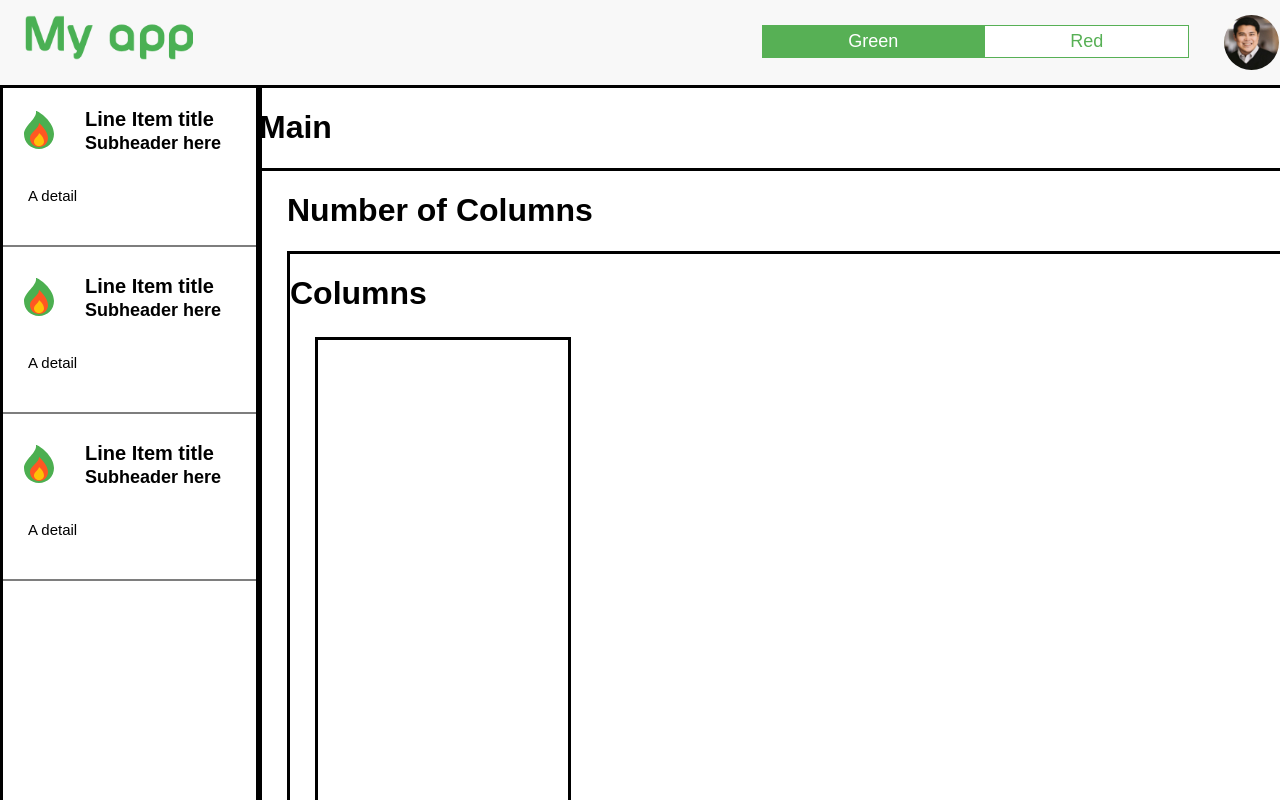
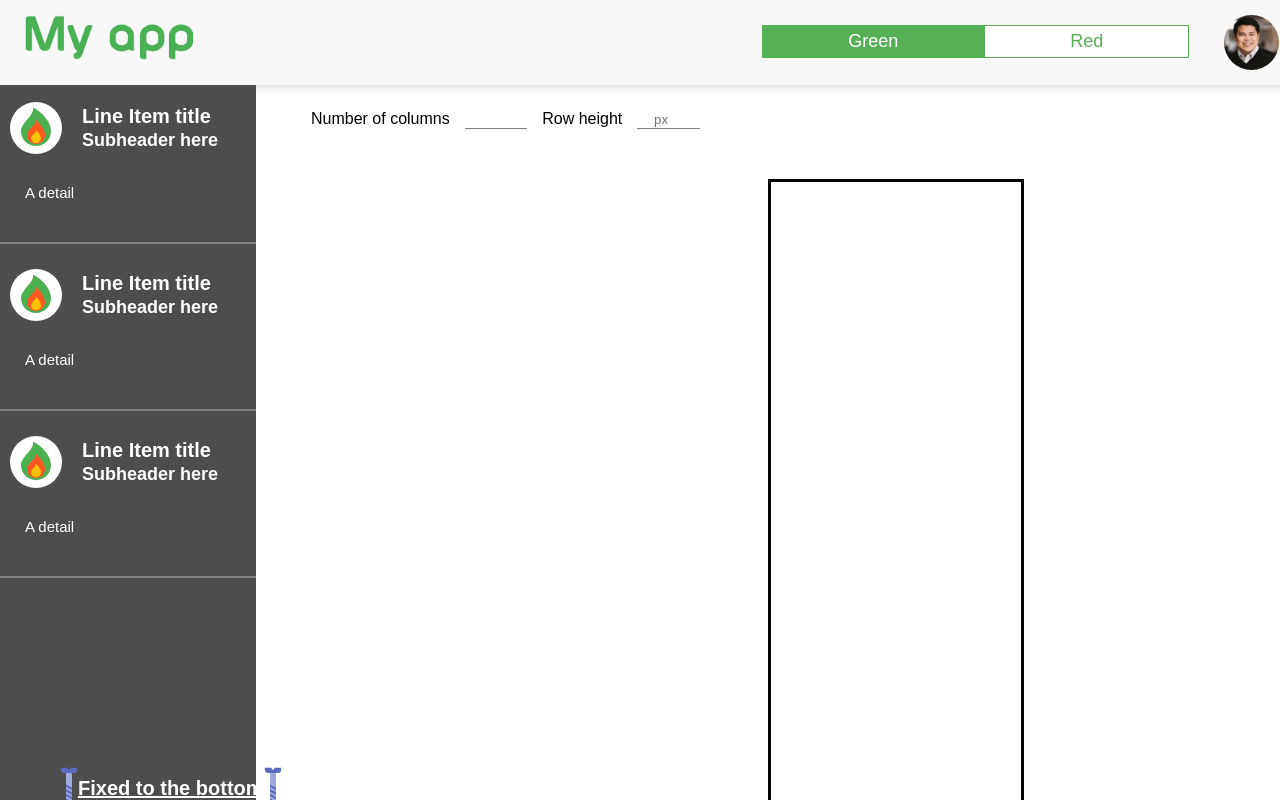
Before and after one commit to aiyentam/myapp-terrago, a React (Create React App) app: page / in a window 1280 px wide. Shown: the top 800 px of the page. Built offline with nearby package versions, Linux system fonts and the light colour scheme.

Commit message:
footer and styling

```diff
--- a/src/App.css
+++ b/src/App.css
@@ -2,3 +2,25 @@
   width: 100%;
   height: 100%;
 }
+
+.body-content {
+  height: 100%;
+  width: 100%;
+  display: flex;
+  flex-wrap: wrap;
+}
+
+.footer {
+  display: flex;
+  font-size: 10px;
+  color: white;
+  text-decoration: underline;
+  position: fixed;
+  bottom: 0;
+  padding-left: 60px;
+}
+
+.fixed {
+  margin: 0px;
+  align-self: flex-end;
+}
--- a/src/App.js
+++ b/src/App.js
@@ -9,8 +9,15 @@ class App extends Component {
     return (
       <div className="app">
         <Header />
-        <Sidebar />
-        <Main />
+        <div className="body-content">
+          <Sidebar />
+          <Main />
+        </div>
+        <div className="footer">
+          <img src="/images/Screw.svg" alt="screw" />
+          <h1 className="fixed">Fixed to the bottom</h1>
+          <img src="/images/Screw.svg" alt="screw" />
+        </div>
       </div>
     );
   }
--- a/src/columns/Columns.css
+++ b/src/columns/Columns.css
@@ -1,12 +1,12 @@
 .columns {
-  border: 3px solid black;
   padding-left: 25px;
   padding-right: 25px;
   height: 100%;
 }
 
 .column-container {
-  border: 3px solid black;
+  display: flex;
+  justify-content: space-around;
   height: 100%;
 }
 
--- a/src/columns/Columns.js
+++ b/src/columns/Columns.js
@@ -5,9 +5,7 @@ class Columns extends Component {
   render() {
     return (
       <div className="columns">
-        <h1>Number of Columns</h1>
         <div className="column-container">
-          <h1>Columns</h1>
           <div className="column" />
         </div>
       </div>
--- a/src/header/Header.css
+++ b/src/header/Header.css
@@ -1,8 +1,10 @@
 .header {
   display: inline-flex;
+  flex-wrap: wrap;
+  background-color: #f8f8f8;
   width: 98%;
-  background-color: #f8f8f8;
   padding: 15px 25px;
+  box-shadow: 0 10px 6px -6px #e9e8e8;
 }
 
 .logo {
@@ -20,38 +22,3 @@
   height: 55px;
   width: 55px;
 }
-
-.line-item {
-  display: flex;
-  flex-wrap: wrap;
-  padding: 10px;
-}
-
-.title {
-  padding: 10px 10px;
-  margin: 0px;
-  min-width: 0;
-}
-
-.title h1,
-h2 {
-  margin: 0px;
-  padding: 0px 10px;
-  text-overflow: ellipsis;
-  white-space: nowrap;
-  overflow: hidden;
-}
-
-.title h1 {
-  font-size: 20px;
-}
-
-.title h2 {
-  font-size: 18px;
-  padding-top: 2px;
-}
-
-.detail {
-  font-size: 15px;
-  padding: 8px 15px;
-}
--- a/src/main/Main.css
+++ b/src/main/Main.css
@@ -1,7 +1,19 @@
 .main {
-  border: 3px solid black;
   width: 100%;
   height: 100%;
   position: fixed;
   margin-left: 20%;
 }
+
+.column-amount {
+  padding: 25px 55px;
+}
+
+.column-amount input {
+  border: 0;
+  outline: 0;
+  border-bottom: 1px solid #7e7e7e;
+  width: 5%;
+  text-align: center;
+  margin: 0px 15px;
+}
--- a/src/main/Main.js
+++ b/src/main/Main.js
@@ -6,7 +6,12 @@ class Main extends Component {
   render() {
     return (
       <div className="main">
-        <h1>Main</h1>
+        <form className="column-amount">
+          <label>Number of columns</label>
+          <input type="number" name="numOfCol" />
+          <label>Row height</label>
+          <input type="number" name="height" placeholder="px" />
+        </form>
         <Columns />
       </div>
     );
--- a/src/sidebar/Sidebar.css
+++ b/src/sidebar/Sidebar.css
@@ -1,10 +1,17 @@
 .sidebar {
-  border: 3px solid black;
   display: flex;
   flex-direction: column;
+  background-color: #4d4d4d;
+  color: #ffff;
   position: fixed;
   width: 20%;
   height: 100%;
+}
+
+.line-item {
+  display: flex;
+  flex-wrap: wrap;
+  padding: 10px;
 }
 
 hr {
@@ -12,3 +19,32 @@ hr {
   margin-right: 0;
   border: 1px solid #7e7e7e;
 }
+
+.title {
+  padding: 10px 10px;
+  margin: 0px;
+  min-width: 0;
+}
+
+.title h1,
+h2 {
+  margin: 0px;
+  padding: 0px 10px;
+  text-overflow: ellipsis;
+  white-space: nowrap;
+  overflow: hidden;
+}
+
+.title h1 {
+  font-size: 20px;
+}
+
+.title h2 {
+  font-size: 18px;
+  padding-top: 2px;
+}
+
+.detail {
+  font-size: 15px;
+  padding: 8px 15px;
+}
```
